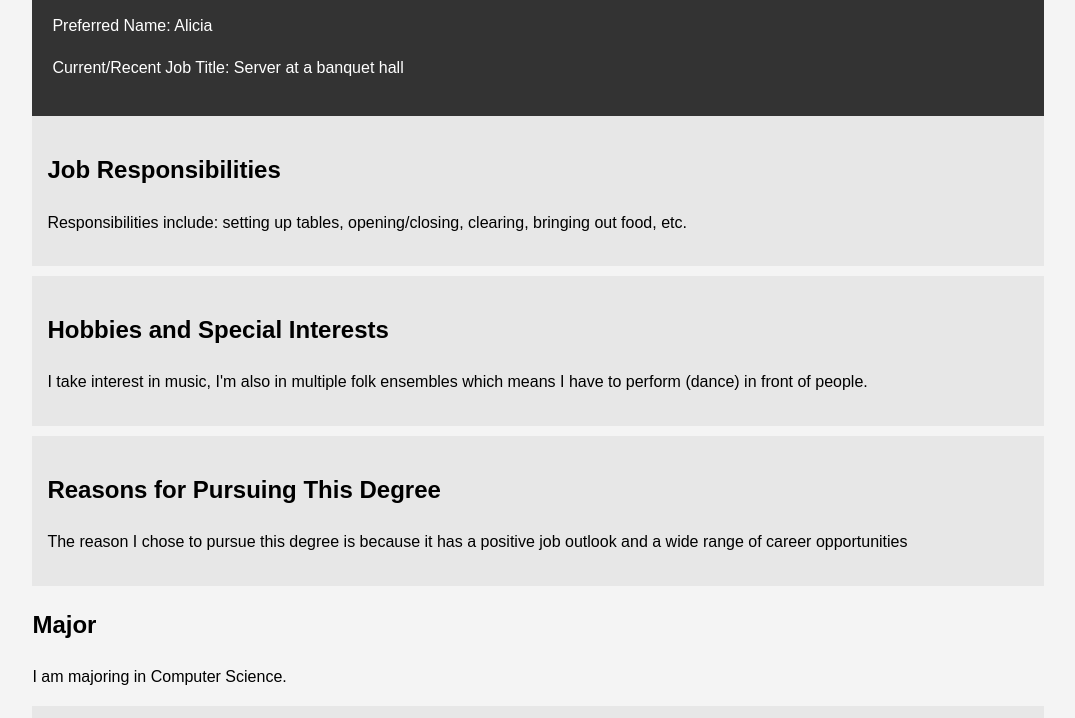
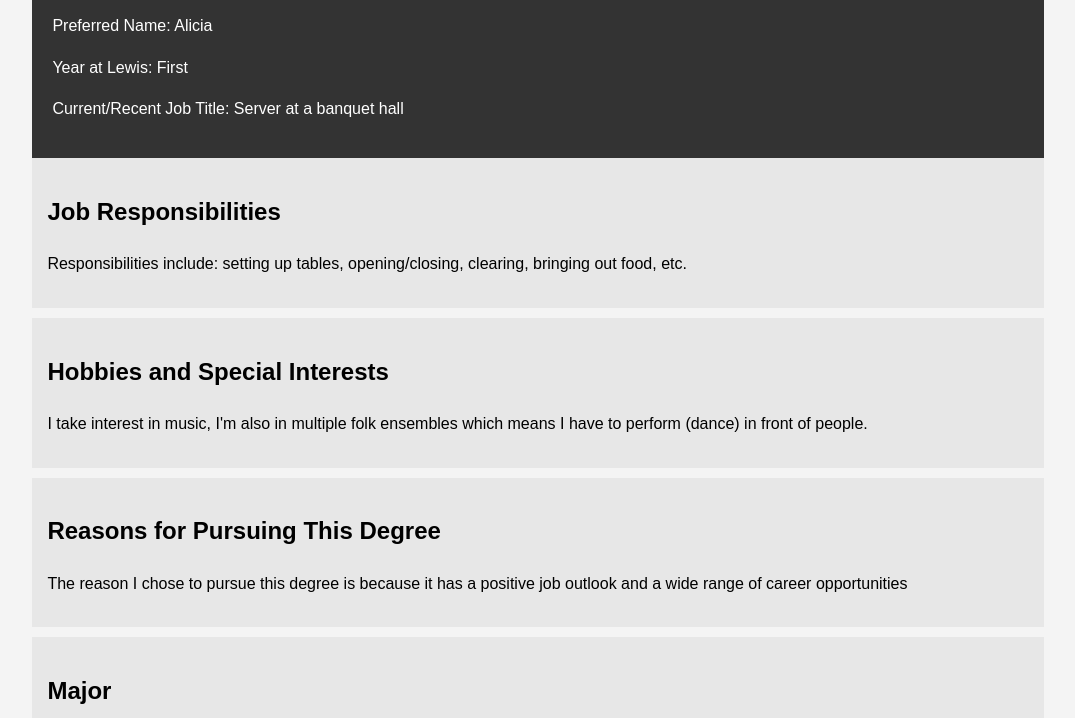
Before and after one commit to aliciawasik/AliciaWasik.github.io, a plain HTML site: page index.html in a window 1280 px wide. Shown: the part 82-800 px from the top of the page, without its empty margins (102-1177 px from the left). Drawn offline with Linux system fonts and the light colour scheme.

Commit message:
Update index.html

```diff
--- a/index.html
+++ b/index.html
@@ -21,7 +21,7 @@
         .main-info h1 {
             margin: 0;
         }
-        .hobbies, .career, .course {
+        .hobbies, .career, .course, .fun-fact, .major {
             background: #e7e7e7;
             padding: 15px;
             margin-bottom: 10px;
@@ -33,6 +33,7 @@
         <header class="main-info">
             <h1>Your Name: Alicia Wasik</h1>
             <p>Preferred Name: Alicia</p>
+            <p>Year at Lewis: First</p>
             <p>Current/Recent Job Title: Server at a banquet hall</p>
         </header>
 
@@ -68,3 +69,4 @@
     </div>
 </body>
 </html>
+Last updated: 09/04/2024
```
